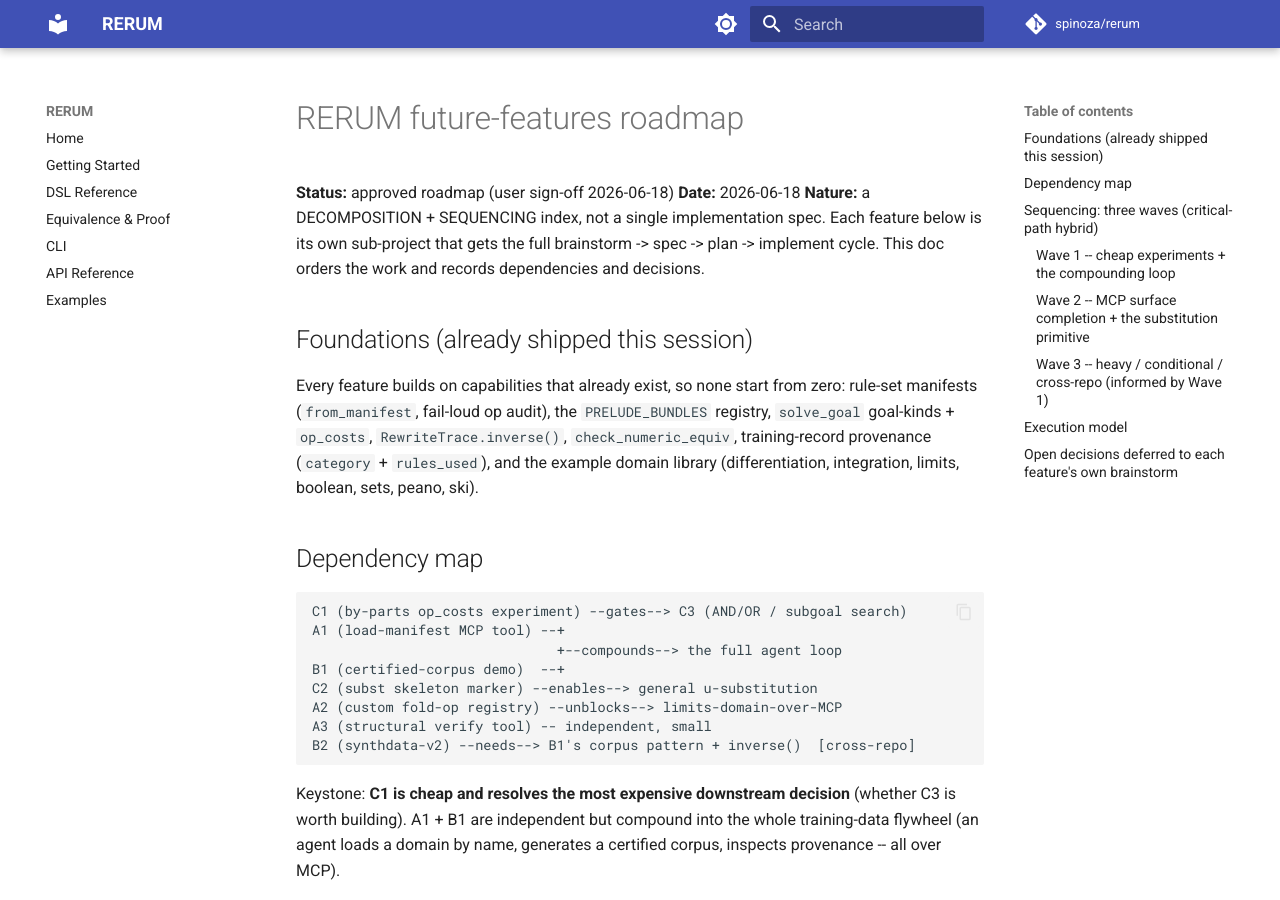
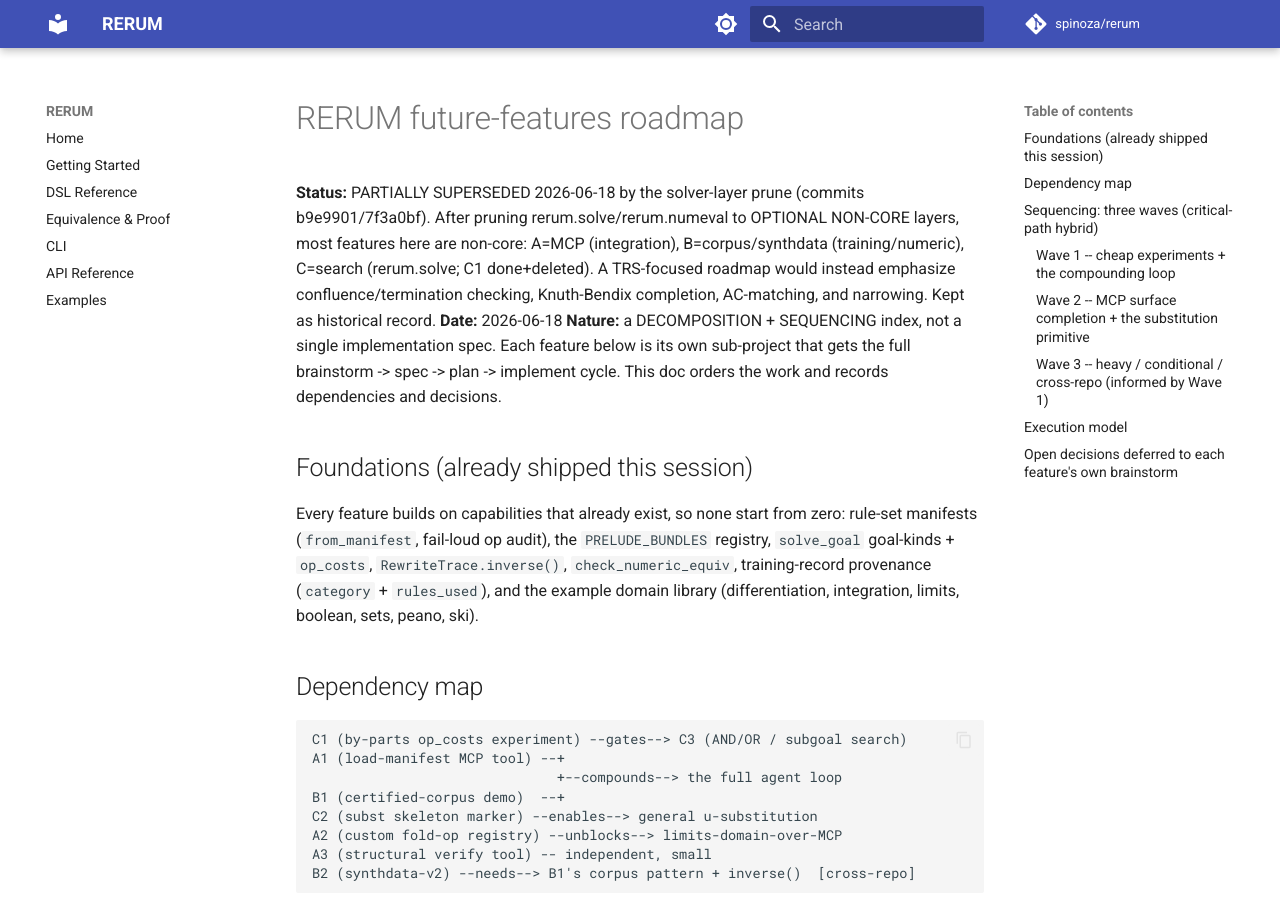
Before and after one commit to queelius/rerum, an MkDocs documentation site: the page built from docs/superpowers/specs/2026-06-18-future-features-roadmap.md, in a window 1280 px wide and 900 px high. Built offline with MkDocs 1.6.1 and Material for MkDocs 9.7.7, drawn with Linux system fonts in a browser that asks for light colours; comment, search, counter and statistics services are not loaded.

Commit message:
docs: mark future-features roadmap partially superseded by the solver-layer prune
Co-Authored-By: Claude Opus 4.8 <noreply@anthropic.com>

```diff
--- a/docs/superpowers/specs/2026-06-18-future-features-roadmap.md
+++ b/docs/superpowers/specs/2026-06-18-future-features-roadmap.md
@@ -1,6 +1,6 @@
 # RERUM future-features roadmap
 
-**Status:** approved roadmap (user sign-off 2026-06-18)
+**Status:** PARTIALLY SUPERSEDED 2026-06-18 by the solver-layer prune (commits b9e9901/7f3a0bf). After pruning rerum.solve/rerum.numeval to OPTIONAL NON-CORE layers, most features here are non-core: A=MCP (integration), B=corpus/synthdata (training/numeric), C=search (rerum.solve; C1 done+deleted). A TRS-focused roadmap would instead emphasize confluence/termination checking, Knuth-Bendix completion, AC-matching, and narrowing. Kept as historical record.
 **Date:** 2026-06-18
 **Nature:** a DECOMPOSITION + SEQUENCING index, not a single implementation
 spec. Each feature below is its own sub-project that gets the full
```
